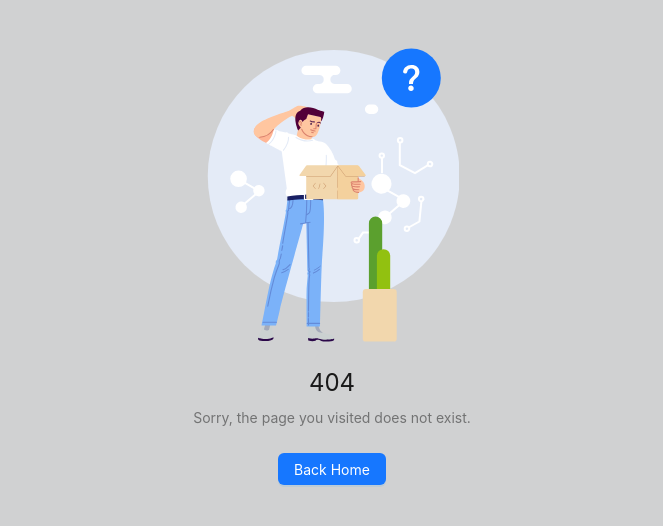
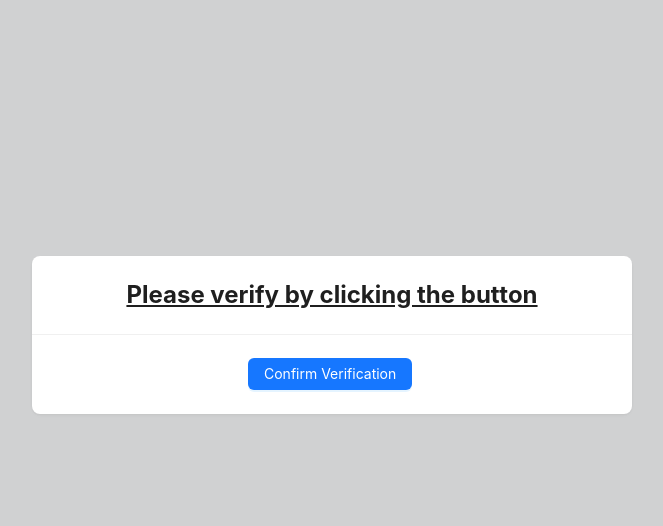
Before and after one commit to papai004/DigiSchool-Frontend, a React (Create React App) app: page /verify_school_email/1 in a window 1280 px wide. Before the commit this address had no page. Shown: the top 526 px of the page, without its empty margins (308-971 px from the left). Built offline with nearby package versions, Linux system fonts and the light colour scheme.

Commit message:
created signup page and intigrated its API and created school verification page and intigrated its API

```diff
--- a/package.json
+++ b/package.json
@@ -9,7 +9,6 @@
     "antd": "^5.9.1",
     "axios": "^1.6.0",
     "dotenv": "^16.3.1",
-    "nodemon": "^3.0.1",
     "react": "^18.2.0",
     "react-dom": "^18.2.0",
     "react-icons": "^4.11.0",
@@ -21,8 +20,7 @@
     "start": "react-scripts start",
     "build": "react-scripts build",
     "test": "react-scripts test",
-    "eject": "react-scripts eject",
-    "dev": "nodemon app.js"
+    "eject": "react-scripts eject"
   },
   "eslintConfig": {
     "extends": [
--- a/src/App.jsx
+++ b/src/App.jsx
@@ -1,5 +1,6 @@
 import { Routes, Route } from "react-router-dom";
 import HomePage from "./pages/HomePage";
+import VerifySchool from "./pages/VerifySchool";
 import ResetPassword from "./pages/ResetPassword";
 import Dashboard from "./pages/Dashboard";
 import ManageStudent from "./pages/ManageStudent";
@@ -14,6 +15,7 @@ const App = () => {
       <Routes>
         <Route path="/" element={<HomePage />}></Route>
         <Route path="/reset_password/:token" element={<ResetPassword />}></Route>
+        <Route path="/verify_school_email/:token" element={<VerifySchool />}></Route>
         <Route
           path="/dashboard"
           element={
--- a/src/components/Signup.jsx
+++ b/src/components/Signup.jsx
@@ -2,6 +2,7 @@ import React, { useEffect, useState } from "react";
 import { useNavigate } from "react-router-dom";
 import { Button, Form, Input, notification } from "antd";
 import networkRequest from "../lib/apis/networkRequest";
+import { useForm } from "antd/es/form/Form";
 
 const validatePassword = (rule, value) => {
   if (value.length < 6) {
@@ -22,17 +23,19 @@ const validatePassword = (rule, value) => {
 const Login = () => {
   const navigate = useNavigate();
   const [isLoading, setIsLoading] = useState(false);
+  const [form] = useForm();
 
   const onFinish = async (values) => {
     const reqBody = {
       email: values?.email,
       schoolName: values?.schoolName,
       password: values?.password,
+      confirm_Password: values?.confirm_Password,
     };
     setIsLoading(true);
     try {
       const { isOk, message } = await networkRequest(
-        "/auth/signup",
+        "/school/create_school",
         "POST",
         reqBody
       );
@@ -42,10 +45,11 @@ const Login = () => {
           message,
         });
         setIsLoading(false);
+        form.resetFields();
         navigate("/");
       } else {
         notification.error({
-          message: message || "something went wrong :(",
+          message: message || "something went wrong",
         });
         setIsLoading(false);
       }
@@ -67,6 +71,7 @@ const Login = () => {
   return (
     <React.Fragment>
       <Form
+      form={form}
       labelCol={{
         span: 7,
       }}
--- /dev/null
+++ b/src/pages/VerifySchool.jsx
@@ -0,0 +1,66 @@
+import { useState } from "react";
+import { useNavigate, useParams } from "react-router-dom";
+import { Button, Card, notification } from "antd";
+import networkRequest from "../lib/apis/networkRequest";
+
+const VerifySchool = () => {
+  const [isLoading, setIsLoading] = useState(false);
+  const { token } = useParams();
+  const navigate = useNavigate();
+
+  const onFinish = async (values) => {
+    const reqBody = {
+      token: token,
+      verifyConfirmation: "true",
+    };
+    setIsLoading(true);
+    try {
+      const { isOk, message } = await networkRequest(
+        "/auth/verifySchool",
+        "POST",
+        reqBody
+      );
+
+      if (isOk) {
+        notification.success({
+          message,
+        });
+        setIsLoading(false);
+        navigate("/");
+      } else {
+        notification.error({
+          message: message || "something went wrong :(",
+        });
+        setIsLoading(false);
+      }
+    } catch (err) {
+      console.log("Error =", err);
+      setIsLoading(false);
+    }
+  };
+  return (
+    <>
+      <Card
+        title={
+          <h2 style={{ textAlign: "center" }}>
+            <u>Please verify by clicking the button</u>
+          </h2>
+        }
+        bordered={false}
+        style={{ width: 600, margin: "auto", marginTop: "20%" }}
+      >
+        <Button
+          loading={isLoading}
+          onClick={onFinish}
+          style={{ marginLeft: "12rem" }}
+          type="primary"
+          htmlType="submit"
+        >
+          Confirm Verification
+        </Button>
+      </Card>
+    </>
+  );
+};
+
+export default VerifySchool;
```
Also changed, not shown: 1 other file (tests, documents, lock files or other folders).
